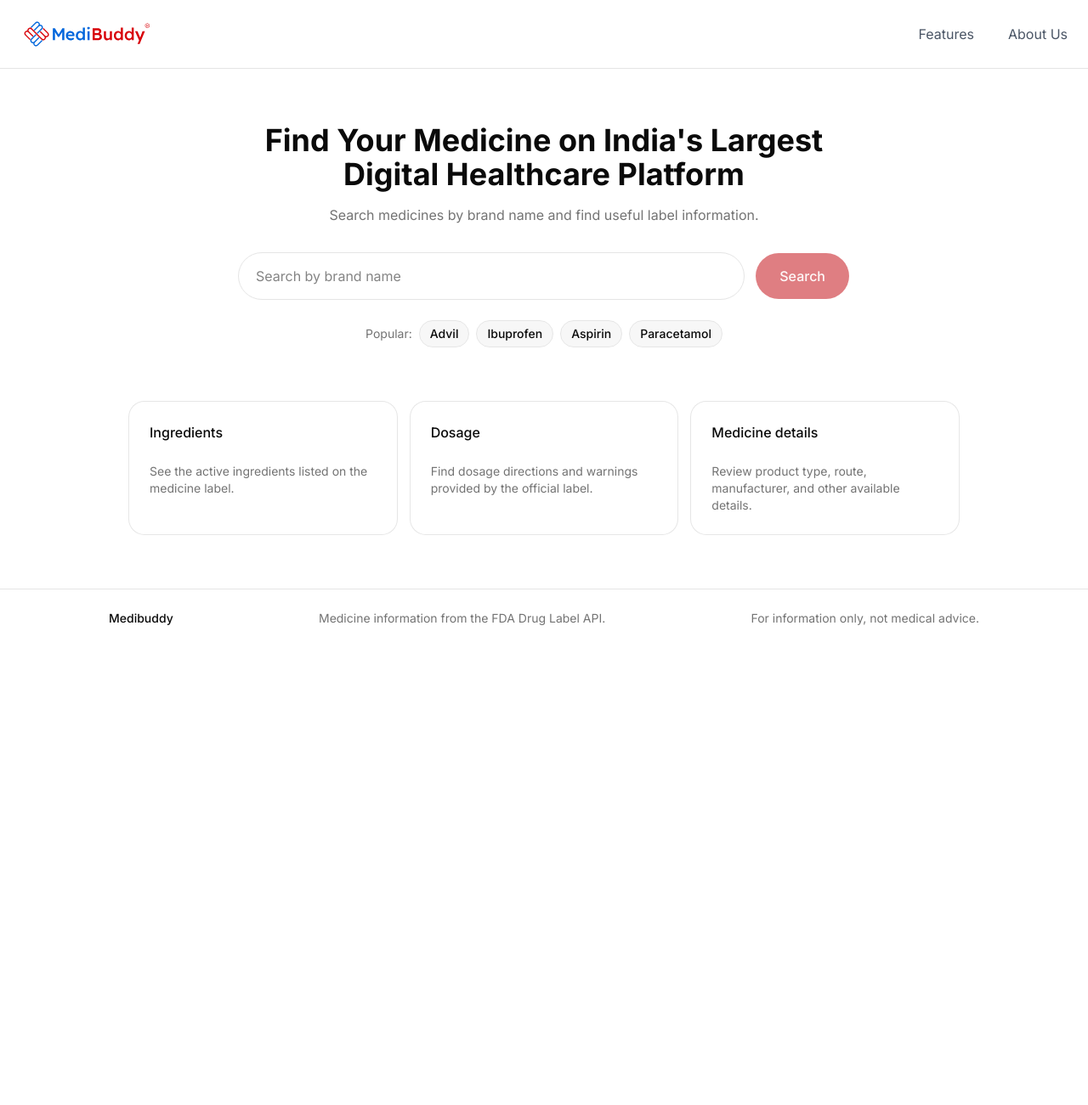
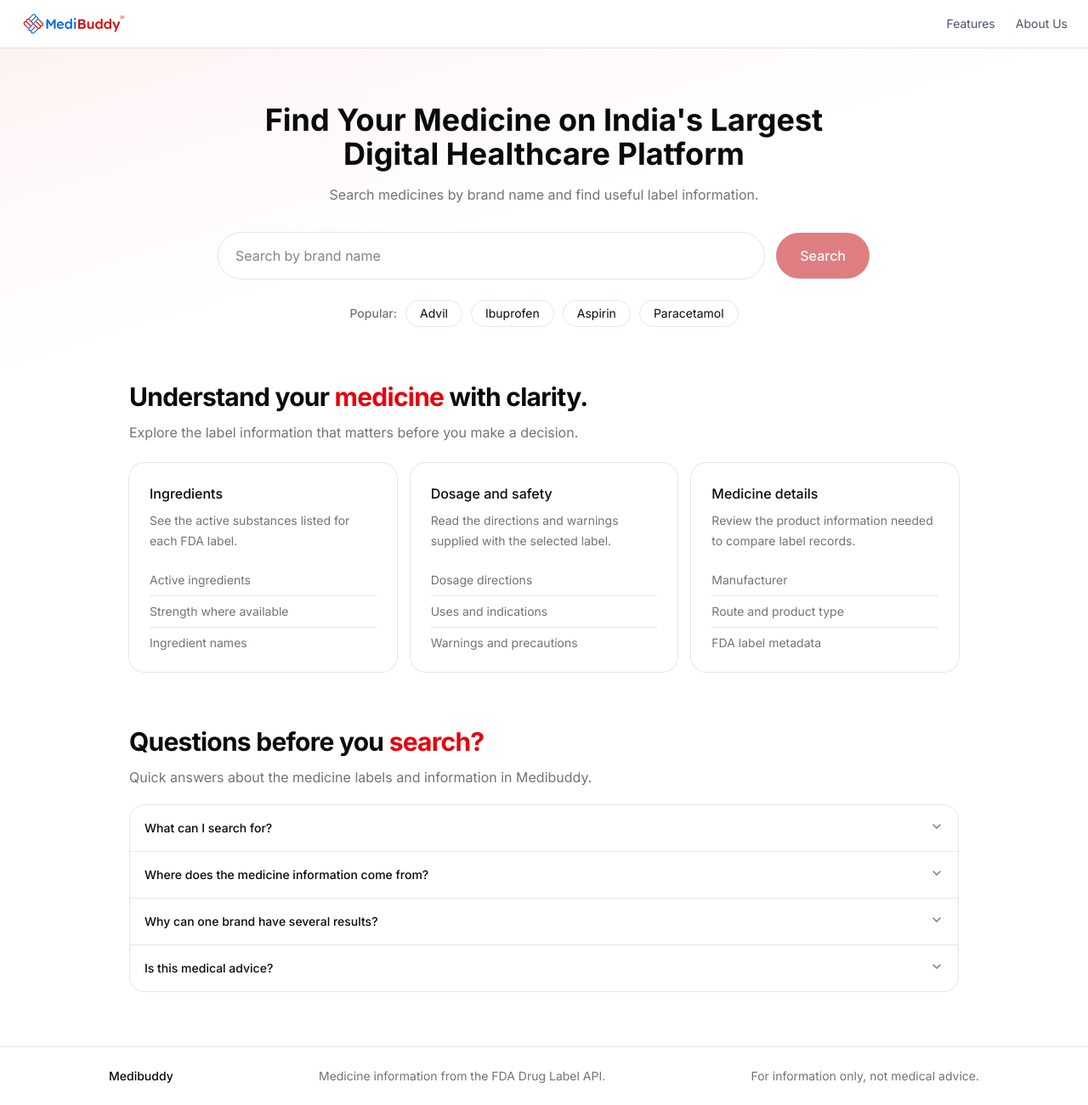
Before and after one commit to mannat244/Medibuddy, a Next.js app: page / in a window 1280 px wide. Shown: the whole page at 85% size. Before the commit the page ends 800 px from the top, so only its background shows below. Built offline with nearby package versions, Linux system fonts and the light colour scheme.

Commit message:
[optional] UI refined, added gradients, fixed navbar

```diff
--- a/app/medicine/page.js
+++ b/app/medicine/page.js
@@ -3,6 +3,7 @@
 import { useEffect, useState } from "react";
 import { useRouter } from "next/navigation";
 import {
+  ArrowLeft,
   BadgeCheck,
   ClipboardList,
   Database,
@@ -131,7 +132,16 @@
         <Navbar />
         <main className="mx-auto max-w-5xl px-6 py-12">
           <p>Medicine details could not be loaded.</p>
-          <Button className="mt-4" onClick={() => router.back()}>Back to results</Button>
+          <Button
+            className="mt-4"
+            variant="ghost"
+            size="icon"
+            title="Back to results"
+            aria-label="Back to results"
+            onClick={() => router.back()}
+          >
+            <ArrowLeft />
+          </Button>
         </main>
         <Footer />
       </>
@@ -149,9 +159,10 @@
     : "Not available";
 
   return (
-    <div className="min-h-screen">
+    <div className="min-h-screen bg-gradient-to-br from-red-50 via-white to-white">
       <Navbar />
       <main className="mx-auto max-w-5xl px-6 py-10">
+        <div className="flex items-center justify-between gap-4">
           <Breadcrumb>
             <BreadcrumbList>
               <BreadcrumbItem><BreadcrumbLink href="/">Home</BreadcrumbLink></BreadcrumbItem>
@@ -161,18 +172,29 @@
               <BreadcrumbItem><BreadcrumbPage>{getFirstValue(openfda.brand_name)}</BreadcrumbPage></BreadcrumbItem>
             </BreadcrumbList>
           </Breadcrumb>
-
-        <Button className="mt-6" variant="outline" onClick={() => router.back()}>
-          Back to results
+          <Button
+            variant="ghost"
+            size="icon"
+            title="Back to results"
+            aria-label="Back to results"
+            onClick={() => router.back()}
+          >
+            <ArrowLeft />
           </Button>
+        </div>
 
         <Card className="mt-6">
-          <CardHeader>
+          <CardHeader className="md:grid-cols-[1fr_180px]">
+            <div className="space-y-2">
               <CardTitle className="text-3xl">{getFirstValue(openfda.brand_name)}</CardTitle>
               <p className="max-w-3xl text-muted-foreground">{getValue(medicine.active_ingredient)}</p>
               <div className="flex flex-wrap gap-2 pt-2">
                 <Badge variant="outline">{getFirstValue(openfda.route)}</Badge>
                 <Badge variant="secondary">{getFirstValue(openfda.product_type)}</Badge>
+              </div>
+            </div>
+            <div className="relative flex min-h-32 items-center justify-center overflow-hidden rounded-xl bg-gradient-to-br from-red-100 via-white to-blue-100 p-6">
+              <Pill className="size-16 rotate-[-18deg] text-red-600/80" strokeWidth={1.5} aria-hidden="true" />
             </div>
           </CardHeader>
           <CardContent>
@@ -199,7 +221,7 @@
 
         <Card className="mt-6">
           <CardHeader>
-            <SectionHeading icon={Pill} color="text-blue-600" title="At a glance" />
+            <SectionHeading icon={Pill} color="text-blue-600" title="Quick medicine summary" />
           </CardHeader>
           <CardContent>
             <DetailRow title="Active ingredients" value={getValue(openfda.substance_name)} />
--- a/app/search/page.js
+++ b/app/search/page.js
@@ -130,7 +130,10 @@
       {status === "success" && (
         <div className="mt-6 grid gap-4 md:grid-cols-2 lg:grid-cols-3">
           {results.map((result) => (
-            <Card key={result.id} className="h-full">
+            <Card
+              key={result.id}
+              className="h-full transition-shadow duration-200 hover:shadow-md"
+            >
               <CardHeader>
                 <CardTitle className="text-lg">
                   {getFirstValue(result.openfda?.brand_name)}
--- a/components/Features.jsx
+++ b/components/Features.jsx
@@ -4,38 +4,106 @@
   CardHeader,
   CardTitle,
 } from "@/components/ui/card";
+import {
+  Accordion,
+  AccordionContent,
+  AccordionItem,
+  AccordionTrigger,
+} from "@/components/ui/accordion";
+
+const features = [
+  {
+    title: "Ingredients",
+    description: "See the active substances listed for each FDA label.",
+    details: ["Active ingredients", "Strength where available", "Ingredient names"],
+  },
+  {
+    title: "Dosage and safety",
+    description: "Read the directions and warnings supplied with the selected label.",
+    details: ["Dosage directions", "Uses and indications", "Warnings and precautions"],
+  },
+  {
+    title: "Medicine details",
+    description: "Review the product information needed to compare label records.",
+    details: ["Manufacturer", "Route and product type", "FDA label metadata"],
+  },
+];
+
+const faqs = [
+  {
+    question: "What can I search for?",
+    answer: "Search by a medicine brand name, such as Advil, Aspirin, or Paracetamol. Suggestions appear after you type at least two characters.",
+  },
+  {
+    question: "Where does the medicine information come from?",
+    answer: "Medibuddy reads medicine label records from the public openFDA Drug Label API. The records are from the United States FDA.",
+  },
+  {
+    question: "Why can one brand have several results?",
+    answer: "A brand can have different formulations, strengths, routes, packages, or manufacturers. Each result represents a separate FDA label record.",
+  },
+  {
+    question: "Is this medical advice?",
+    answer: "No. Medibuddy is an information and label-search tool. Read the product label and consult a doctor or pharmacist for medical decisions.",
+  },
+];
 
 const Features = () => {
   return (
-    <section className="mx-auto grid max-w-5xl gap-4 px-6 pb-16 md:grid-cols-3">
-      <Card>
-        <CardHeader>
-          <CardTitle>Ingredients</CardTitle>
-        </CardHeader>
-        <CardContent className="text-muted-foreground">
-          See the active ingredients listed on the medicine label.
-        </CardContent>
-      </Card>
+    <div id="features" className="mx-auto max-w-5xl px-6 pb-16">
+      <div className="mb-6 max-w-2xl">
+        <h2 className="text-3xl font-bold tracking-tight">
+          Understand your <span className="text-red-600">medicine</span> with clarity.
+        </h2>
+        <p className="mt-3 text-muted-foreground">
+          Explore the label information that matters before you make a decision.
+        </p>
+      </div>
+      <section className="grid gap-4 md:grid-cols-3">
+        {features.map((feature) => (
+          <Card
+            key={feature.title}
+            className="h-full transition-shadow duration-200 hover:shadow-md"
+          >
+            <CardHeader>
+              <CardTitle>{feature.title}</CardTitle>
+              <p className="text-sm leading-6 text-muted-foreground">{feature.description}</p>
+            </CardHeader>
+            <CardContent>
+              <ul className="space-y-2 text-sm text-muted-foreground">
+                {feature.details.map((detail) => (
+                  <li key={detail} className="border-t pt-2 first:border-t-0 first:pt-0">
+                    {detail}
+                  </li>
+                ))}
+              </ul>
+            </CardContent>
+          </Card>
+        ))}
+      </section>
 
-      <Card>
-        <CardHeader>
-          <CardTitle>Dosage</CardTitle>
-        </CardHeader>
-        <CardContent className="text-muted-foreground">
-          Find dosage directions and warnings provided by the official label.
-        </CardContent>
-      </Card>
-
-      <Card>
-        <CardHeader>
-          <CardTitle>Medicine details</CardTitle>
-        </CardHeader>
-        <CardContent className="text-muted-foreground">
-          Review product type, route, manufacturer, and other available details.
-        </CardContent>
-      </Card>
-    </section>
-  )
-}
+      <section id="about" className="mt-16">
+        <div className="mb-5 max-w-2xl">
+          <h2 className="text-3xl font-bold tracking-tight">
+            Questions before you <span className="text-red-600">search?</span>
+          </h2>
+          <p className="mt-3 text-muted-foreground">
+            Quick answers about the medicine labels and information in Medibuddy.
+          </p>
+        </div>
+        <Accordion className="bg-card">
+          {faqs.map((faq, index) => (
+            <AccordionItem key={faq.question} value={`faq-${index}`}>
+              <AccordionTrigger>{faq.question}</AccordionTrigger>
+              <AccordionContent>
+                <p className="leading-6 text-muted-foreground">{faq.answer}</p>
+              </AccordionContent>
+            </AccordionItem>
+          ))}
+        </Accordion>
+      </section>
+    </div>
+  );
+};
 
 export default Features
--- a/components/Navbar.jsx
+++ b/components/Navbar.jsx
@@ -1,21 +1,20 @@
-import React from "react";
+import Link from "next/link";
 
 const Navbar = () => {
   return (
     <nav className="w-full border-b bg-white">
-      <div className="mx-auto flex h-20 max-w-7xl items-center justify-between px-6">
+      <div className="mx-auto flex h-14 max-w-7xl items-center justify-between px-6">
+        <Link href="/" aria-label="Medibuddy home">
+          <img src="/logo.svg" alt="Medibuddy" className="h-8 w-auto" />
+        </Link>
 
-
-        <div>
-          <img src="/logo.svg" className="h-10 w-auto" />
-        </div>
-
-
-        <div className="flex items-center gap-10">
-
-          <a href="#features" className="text-gray-600 hover:text-gray-900">Features</a>
-
-          <a href="#about" className="text-gray-600 hover:text-gray-900">About Us</a>
+        <div className="flex items-center gap-6 text-sm">
+          <Link href="/#features" className="text-gray-600 hover:text-gray-900">
+            Features
+          </Link>
+          <Link href="/#about" className="text-gray-600 hover:text-gray-900">
+            About Us
+          </Link>
         </div>
 
       </div>
--- a/components/Search.jsx
+++ b/components/Search.jsx
@@ -148,8 +148,14 @@
   };
 
   return (
-    <section className={`mx-auto max-w-3xl px-6 text-center ${compact ? "py-6" : "py-16"}`}>
-      <div>
+    <section
+      className={`mx-auto w-full px-6 text-center ${
+        compact
+          ? "relative isolate w-full overflow-hidden bg-gradient-to-br from-red-50 via-white to-white py-6"
+          : "relative isolate overflow-hidden bg-gradient-to-br from-red-50 via-white to-white py-16"
+      }`}
+    >
+      <div className={compact ? "" : "mx-auto max-w-3xl"}>
         {!compact && (
           <>
             <h1 className="text-4xl font-bold">
@@ -209,14 +215,15 @@
         )}
 
         {!compact && (
-          <div className="mt-6 flex flex-wrap items-center justify-center gap-2">
-            <span className="text-sm text-muted-foreground">Popular:</span>
+          <div className="mt-6 flex flex-wrap items-center justify-center gap-2.5">
+            <span className="text-sm font-medium text-muted-foreground">Popular:</span>
             {popularSearches.map((medicine) => (
               <Button
                 key={medicine}
                 type="button"
                 variant="outline"
                 size="sm"
+                className="rounded-full border-slate-200 bg-transparent px-4 font-normal shadow-none hover:border-red-200 hover:bg-red-50 hover:text-red-700"
                 onClick={() => handlePopularSearch(medicine)}
               >
                 {medicine}
```
Also changed, not shown: 1 other file (tests, documents, lock files or other folders). Lines whose indentation alone changed are shown as unchanged.
